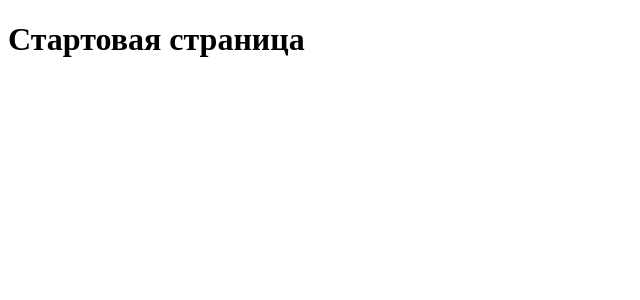
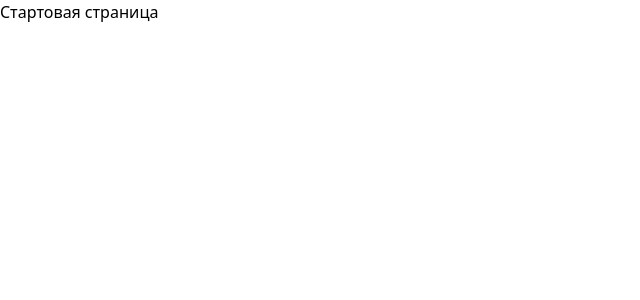
Before and after one commit to ADeoZ/4getty, a Next.js app: page / in a window 1280 px wide. Shown: the top 300 px of the page, without its empty margins (0-640 px from the left). Built offline with nearby package versions, Linux system fonts and the light colour scheme.

Commit message:
BUILD / tailwind install

```diff
--- a/app/layout.tsx
+++ b/app/layout.tsx
@@ -1,7 +1,11 @@
-export default function RootLayout({ children }: { children: React.ReactNode }) {
+import '@/styles/tailwind.css';
+
+const RootLayout = ({ children }: { children: React.ReactNode }) => {
   return (
-    <html lang="en">
+    <html lang='en'>
       <body>{children}</body>
     </html>
   );
-}
+};
+export default RootLayout;
+export const APP_VERSION = 'v1.0.0';
--- a/package.json
+++ b/package.json
@@ -19,6 +19,7 @@
     "@types/react": "18.2.13",
     "@typescript-eslint/eslint-plugin": "^5.60.0",
     "@typescript-eslint/parser": "^5.60.0",
+    "autoprefixer": "^10.4.14",
     "eslint": "^8.43.0",
     "eslint-config-airbnb": "^19.0.4",
     "eslint-config-prettier": "^8.8.0",
@@ -27,7 +28,9 @@
     "eslint-plugin-jsx-a11y": "^6.5.1",
     "eslint-plugin-react": "^7.28.0",
     "eslint-plugin-react-hooks": "^4.3.0",
+    "postcss": "^8.4.24",
     "prettier": "2.8.8",
+    "tailwindcss": "^3.3.2",
     "typescript": "5.1.3"
   }
 }
--- /dev/null
+++ b/postcss.config.js
@@ -0,0 +1,6 @@
+module.exports = {
+  plugins: {
+    tailwindcss: {},
+    autoprefixer: {},
+  },
+}
--- /dev/null
+++ b/styles/tailwind.css
@@ -0,0 +1,3 @@
+@tailwind base;
+@tailwind components;
+@tailwind utilities;
--- /dev/null
+++ b/tailwind.config.js
@@ -0,0 +1,10 @@
+/** @type {import('tailwindcss').Config} */
+export const content = [
+  './app/**/*.{js,ts,jsx,tsx,mdx}',
+  './pages/**/*.{js,ts,jsx,tsx,mdx}',
+  './components/**/*.{js,ts,jsx,tsx,mdx}',
+];
+export const theme = {
+  extend: {},
+};
+export const plugins = [];
--- a/tsconfig.json
+++ b/tsconfig.json
@@ -32,6 +32,12 @@
       "@/components/*": [
         "components/*"
       ],
+      "@/pages/*": [
+        "pages/*"
+      ],
+      "@/styles/*": [
+        "styles/*"
+      ]
     },
   },
   "include": [ // какие файлы обрабатывать
```
Also changed, not shown: 1 other file (tests, documents, lock files or other folders).
